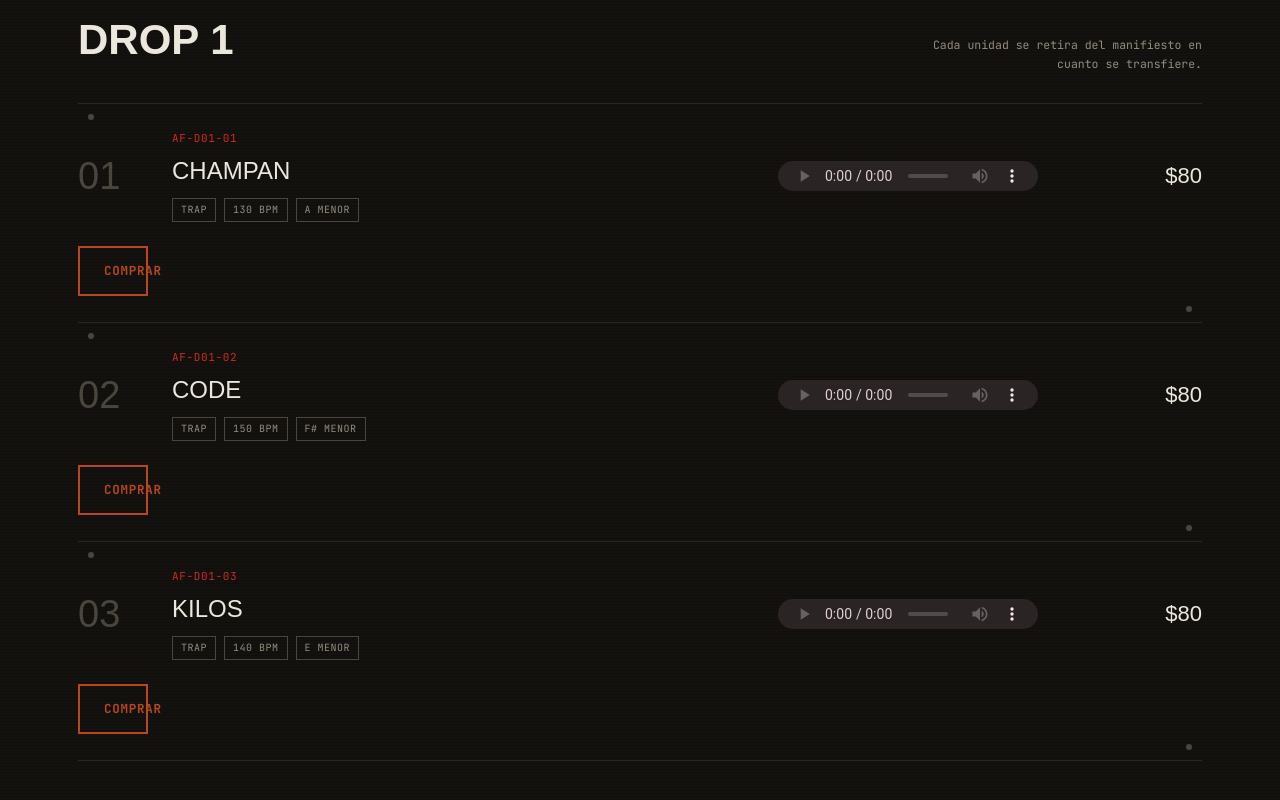
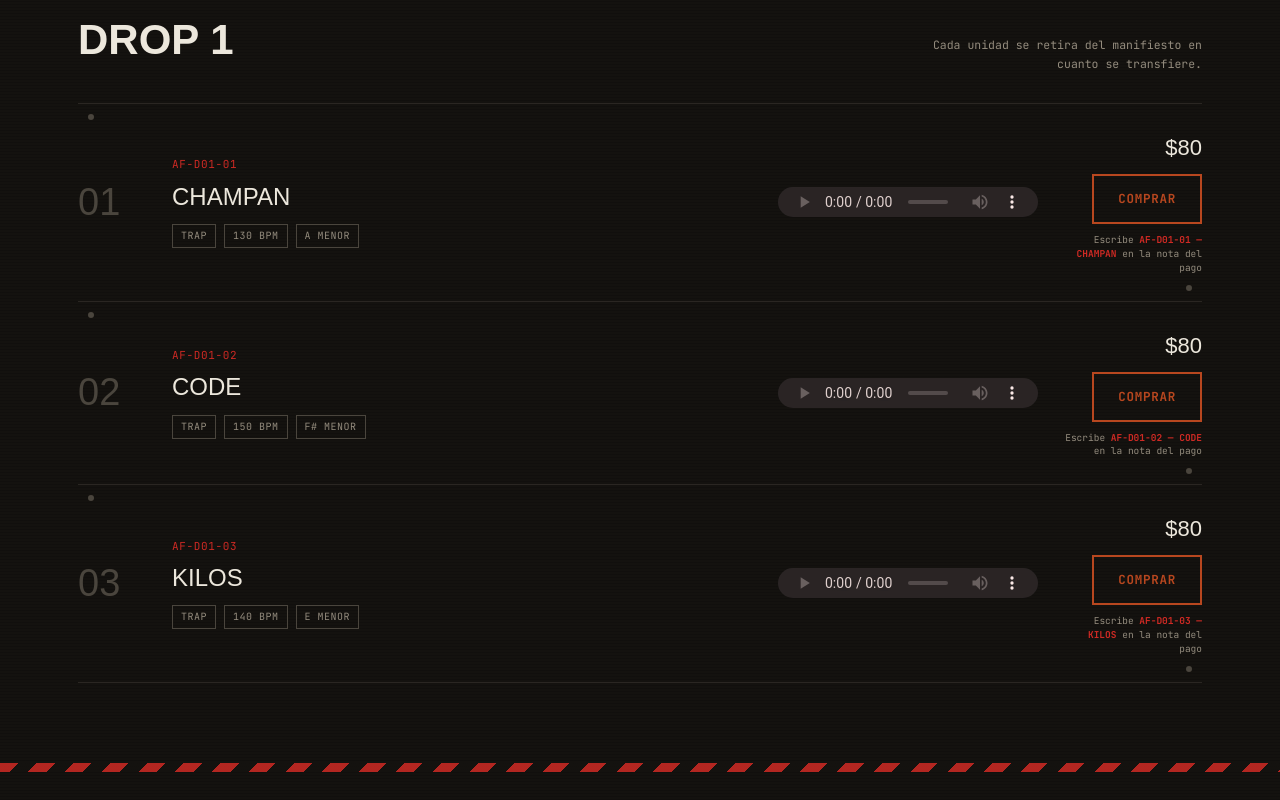
Before and after one commit to af-beat-store/af-beat-store, a plain HTML site: page index.html in a window 1280 px wide. Shown: the part 1040-1840 px from the top of the page. Drawn offline with Linux system fonts and the light colour scheme; a web font is replaced by a local one.

Commit message:
Add files via upload

```diff
--- a/index.html
+++ b/index.html
@@ -135,6 +135,9 @@
   .row-main .tags span{ font-size:10px; letter-spacing:0.05em; color:var(--dim); border:1px solid var(--steel); padding:3px 8px; }
   .row audio{ width:100%; height:30px; filter:invert(0.88) sepia(0.15) hue-rotate(320deg) saturate(1.4) contrast(1.05); }
   .row-price{ text-align:right; font-family:'Big Shoulders Stencil Text',sans-serif; font-size:22px; }
+  .row-actions{ display:flex; flex-direction:column; align-items:flex-end; gap:9px; }
+  .pay-note{ font-size:9.5px; line-height:1.45; color:var(--dim); text-align:right; max-width:150px; }
+  .pay-note b{ color:var(--hazard); font-weight:600; }
   .row.sold{ opacity:0.38; }
   .row.sold .stamp{ border-color:var(--steel); color:var(--dim); pointer-events:none; transform:none; }
 
@@ -237,10 +240,11 @@
           <div class="tags"><span>TRAP</span><span>130 BPM</span><span>A MENOR</span></div>
         </div>
         <audio controls src="beats/af-d01-01.mp3"></audio>
-        <div style="text-align:right;">
+        <div class="row-actions">
           <div class="row-price stencil">$80</div>
+          <a href="https://paypal.me/AndresDuqueramirez/80USD" class="stamp" target="_blank" rel="noopener">COMPRAR</a>
+          <div class="pay-note">Escribe <b>AF-D01-01 — CHAMPAN</b> en la nota del pago</div>
         </div>
-        <a href="https://paypal.me/AndresDuqueramirez/80USD" class="stamp" target="_blank" rel="noopener">COMPRAR</a>
       </div>
 
       <div class="row rivet">
@@ -251,10 +255,11 @@
           <div class="tags"><span>TRAP</span><span>150 BPM</span><span>F# MENOR</span></div>
         </div>
         <audio controls src="beats/af-d01-02.mp3"></audio>
-        <div style="text-align:right;">
+        <div class="row-actions">
           <div class="row-price stencil">$80</div>
+          <a href="https://paypal.me/AndresDuqueramirez/80USD" class="stamp" target="_blank" rel="noopener">COMPRAR</a>
+          <div class="pay-note">Escribe <b>AF-D01-02 — CODE</b> en la nota del pago</div>
         </div>
-        <a href="https://paypal.me/AndresDuqueramirez/80USD" class="stamp" target="_blank" rel="noopener">COMPRAR</a>
       </div>
 
       <div class="row rivet">
@@ -265,10 +270,11 @@
           <div class="tags"><span>TRAP</span><span>140 BPM</span><span>E MENOR</span></div>
         </div>
         <audio controls src="beats/af-d01-03.mp3"></audio>
-        <div style="text-align:right;">
+        <div class="row-actions">
           <div class="row-price stencil">$80</div>
+          <a href="https://paypal.me/AndresDuqueramirez/80USD" class="stamp" target="_blank" rel="noopener">COMPRAR</a>
+          <div class="pay-note">Escribe <b>AF-D01-03 — KILOS</b> en la nota del pago</div>
         </div>
-        <a href="https://paypal.me/AndresDuqueramirez/80USD" class="stamp" target="_blank" rel="noopener">COMPRAR</a>
       </div>
 
     </div>
```
